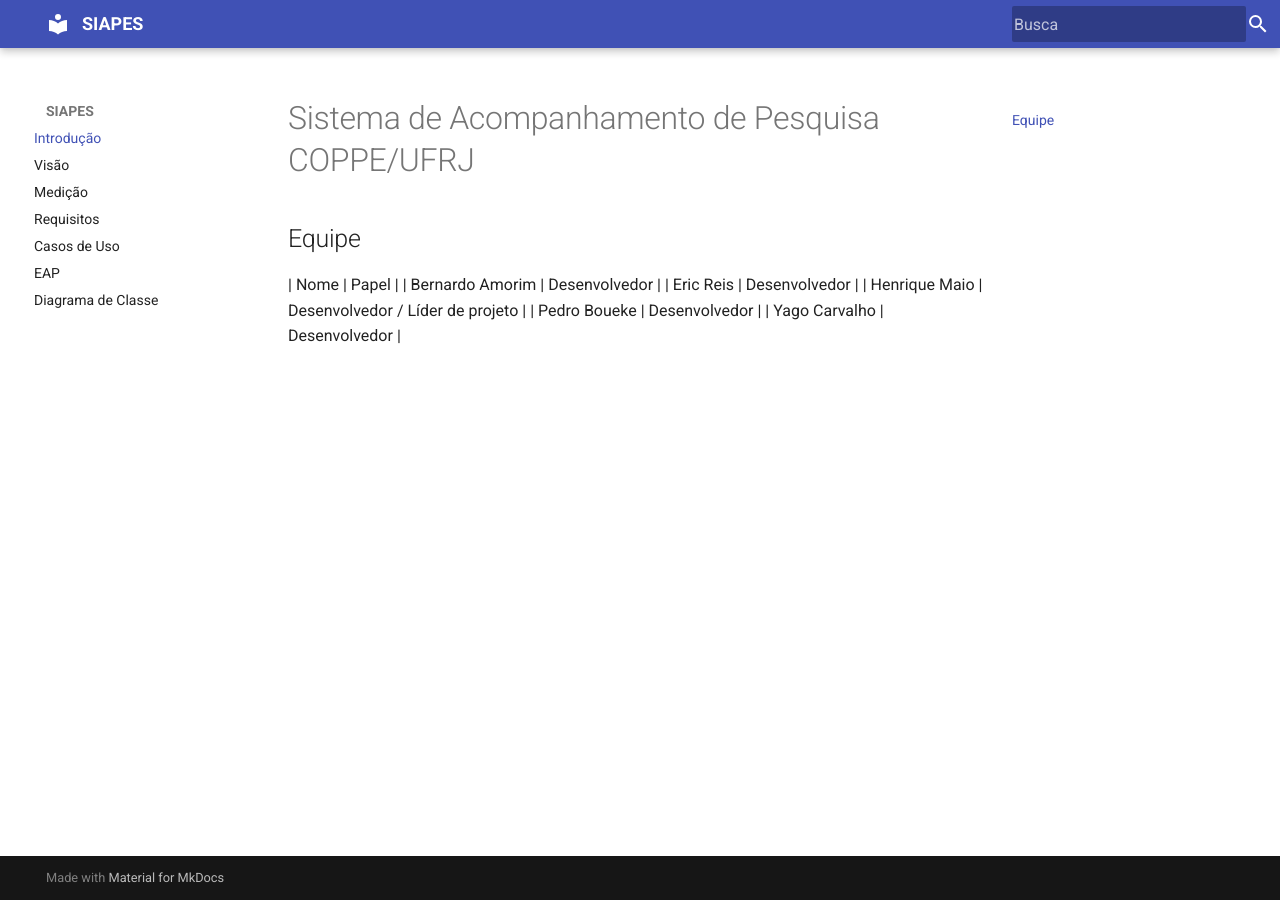
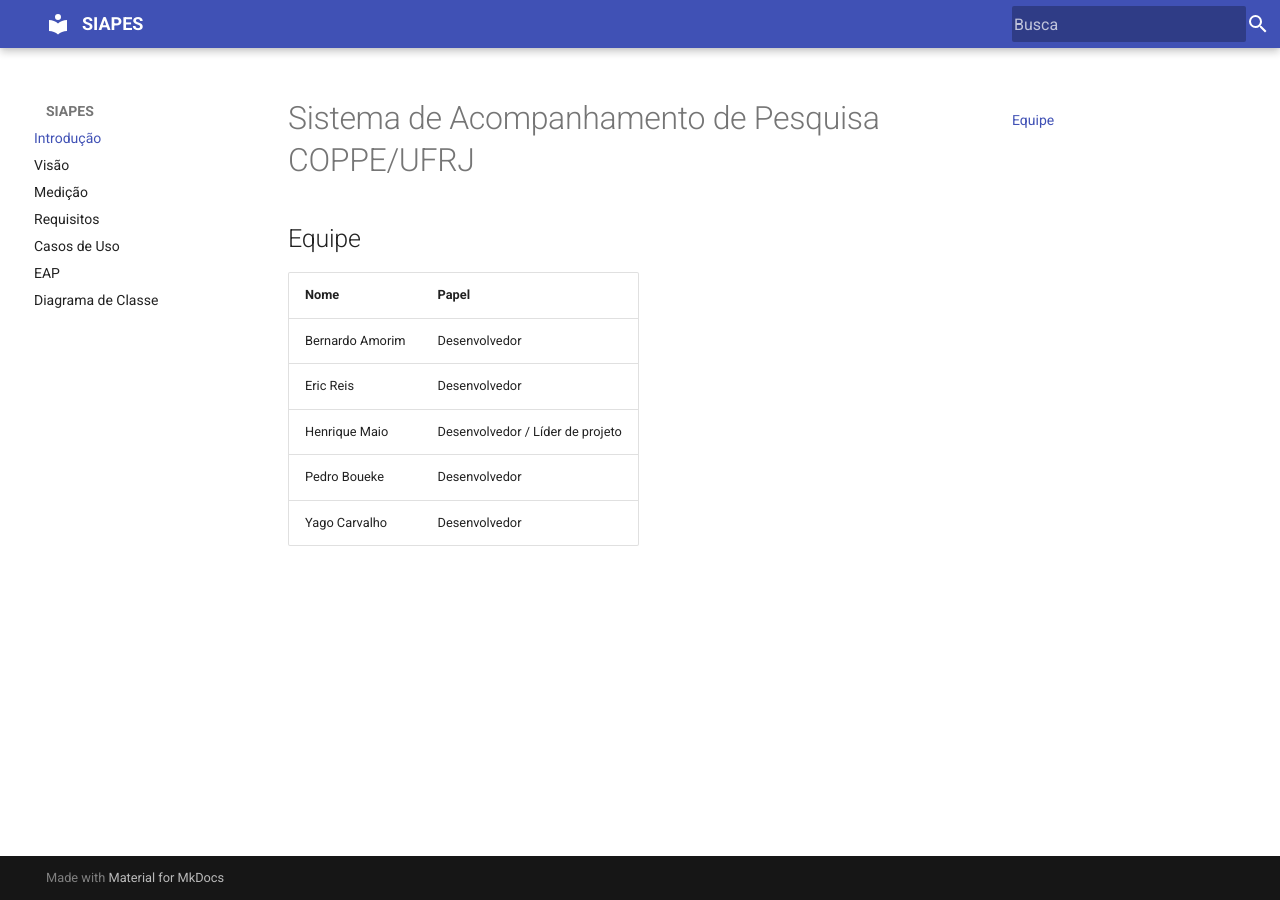
Before and after one commit to bamorim/cos482-g3-pesquisa, an MkDocs documentation site: the page built from docs/index.md, in a window 1280 px wide. Built offline with MkDocs 1.6.1 and Material for MkDocs 9.7.7, drawn with Linux system fonts in a browser that asks for light colours; comment, search, counter and statistics services are not loaded; old or Windows-style settings are respelled for this version of MkDocs; part of the change alters nothing that is shown.

```diff
--- a/docs/index.md
+++ b/docs/index.md
@@ -3,6 +3,7 @@
 ## Equipe ##
 
 | Nome            | Papel                            |
+| --------------- | -------------------------------- |
 | Bernardo Amorim | Desenvolvedor                    |
 | Eric Reis       | Desenvolvedor                    |
 | Henrique Maio   | Desenvolvedor / Líder de projeto |
--- a/mkdocs.yml
+++ b/mkdocs.yml
@@ -4,6 +4,7 @@ theme: 'material'
 theme_dir: 'docs/theme'
 markdown_extensions:
   - plantuml
+  - tables
 pages:
 - ['index.md', 'Introdução']
 - ['VISION.md', 'Visão']
```
